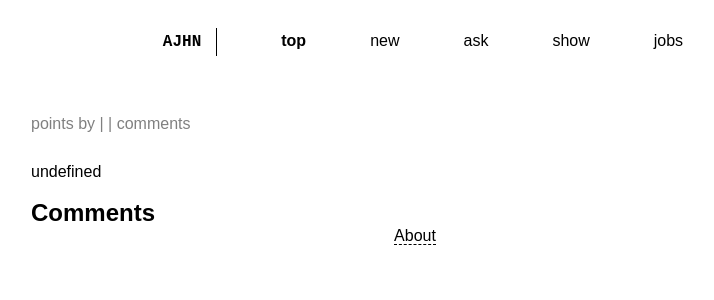
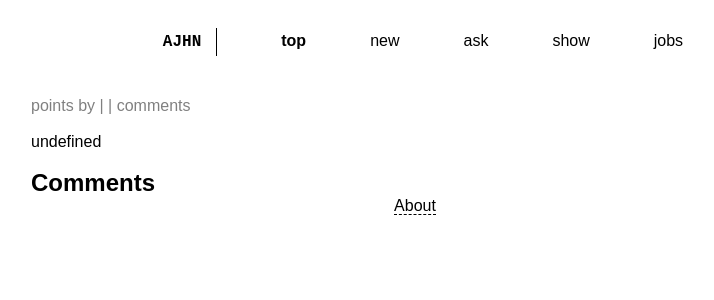
Before and after one commit to salaivv/hacker-news-alpine, a Jekyll site: the page built from item.html, in a window 1280 px wide. Shown: the top 300 px of the page, without its empty margins (225-939 px from the left). Built offline with Jekyll 4.4.1, drawn with Linux system fonts in a browser that asks for light colours.

Commit message:
Fixed heading link and updated styles

```diff
--- a/assets/style.css
+++ b/assets/style.css
@@ -130,6 +130,14 @@
     font-size: 1rem;
 }
 
+.story-title h1 {
+    margin-bottom: 0.6rem;
+}
+
+.story-title p {
+    margin-bottom: 1rem;
+}
+
 /* #item-info > p {
 
 } */
--- a/item.html
+++ b/item.html
@@ -7,11 +7,9 @@
   <div class="story-title">
     <template x-if="story.hasOwnProperty('domain')">
       <div>
-        <p>
-          <a :href="story.url" target="_blank" rel="noopener noreferrer">
-            <h1 x-text="story.title" class="text-bold"></h1>
-          </a>
-        </p>
+        <a :href="story.url" target="_blank" rel="noopener noreferrer">
+          <h1 x-text="story.title" class="text-bold"></h1>
+        </a>
         <p>
           <a x-text="story.domain" :href="story.url" class="domain"></a>
         </p>
@@ -22,7 +20,7 @@
       <h1 x-text="story.title" class="text-bold"></h1>
     </template>
 
-    <br>
+    <!-- <br> -->
 
     <p class="item-info">
       <span x-text="story.points"></span>
@@ -38,7 +36,7 @@
     </p>
   </div>
 
-  <br>
+  <!-- <br> -->
 
   <div x-html="story.content" class=content></div>
 
```
